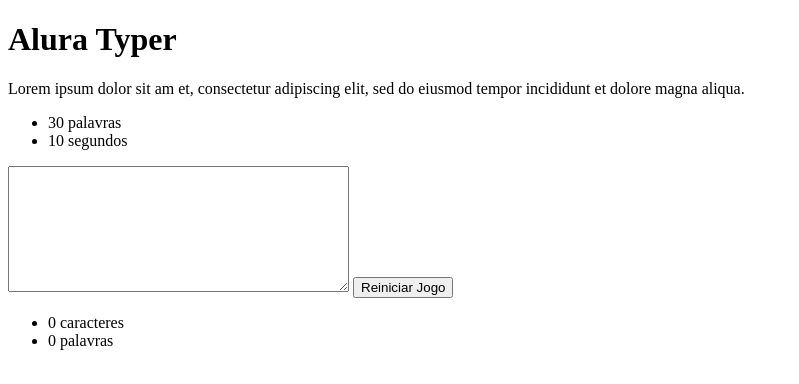
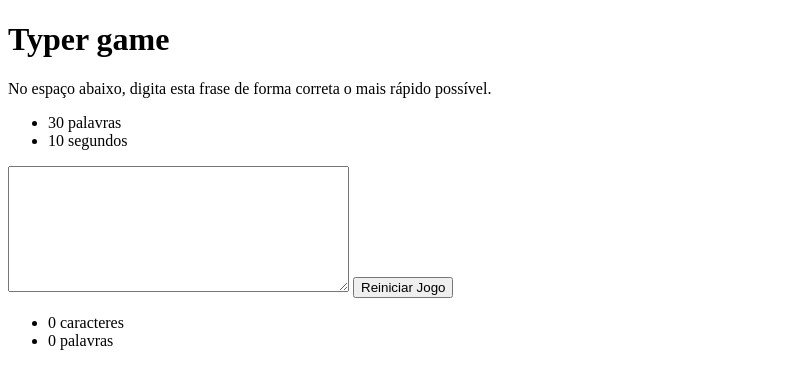
Before and after one commit to BruLekichLouro/jogoDigitacao, a plain HTML site: page principal.html in a window 1280 px wide. Shown: the whole page, without its empty margins (0-799 px from the left). Drawn offline with nearby package versions, Linux system fonts and the light colour scheme; a script that the page names is missing.

Commit message:
Modificando HTML

```diff
--- a/principal.html
+++ b/principal.html
@@ -5,8 +5,8 @@
     <title>Alura Typer</title>
 </head>
 <body>
-	<h1>Alura Typer</h1>
-		<p class= "frase">Lorem ipsum dolor sit am et, consectetur adipiscing elit, sed do eiusmod tempor incididunt et dolore magna aliqua.</p>
+	<h1>Typer game</h1>
+		<p class= "frase">No espaço abaixo, digita esta frase de forma correta o mais rápido possível.</p>
 
 		<ul class="informacoes">
         	<li><span id="tamanho-frase">30</span> palavras</li>
```
